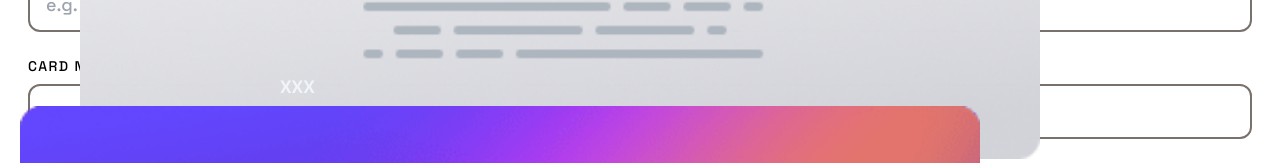
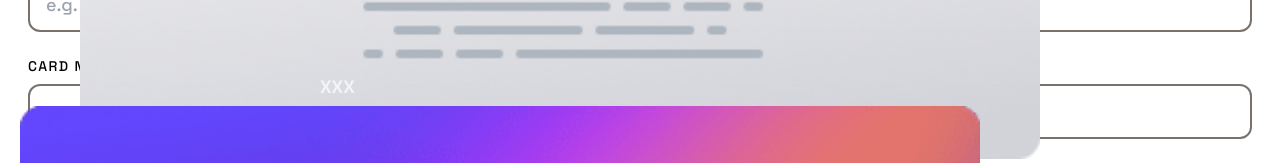
Before and after one commit to JoshuaNwaizu/Form-validiation, a React (Vite) app: page / in a window 1280 px wide. Shown: the part 403-566 px from the top of the page. Built offline with nearby package versions, Linux system fonts and the light colour scheme.

Commit message:
New changes

```diff
--- a/src/CreditCard.jsx
+++ b/src/CreditCard.jsx
@@ -10,9 +10,9 @@ const CreditCard = ({ name, number, save, year, month, cvc }) => {
         <img
           src={cardBackground}
           alt="The back of a credit card"
-          className="w-3/4 h-2/4 pt-9 translate-x-20 max-[320px]:translate-x-16"
+          className="w-3/4 h-2/4 pt-9 translate-x-20 max-[320px]:translate-x-16 max-[414px]:translate-y-2"
         />
-        <p className="font-bold translate-x-80 -translate-y-24  text-slate-100  max-[320px]:translate-x-60  max-[320px]:-translate-y-20 max-[320px]:text-md min-[360px]:translate-x-[17.5rem] min-[360px]:-translate-y-[5.4rem] max-[414px]:-translate-y-24">
+        <p className="font-bold translate-x-80 -translate-y-24  text-slate-100  max-[320px]:translate-x-60  max-[320px]:-translate-y-20 max-[320px]:text-md min-[360px]:translate-x-[17.6rem] min-[360px]:-translate-y-[5.4rem] min-[412px]:translate-x-[20rem] ">
           {save ? cvc : "XXX"}
         </p>
       </div>
```
